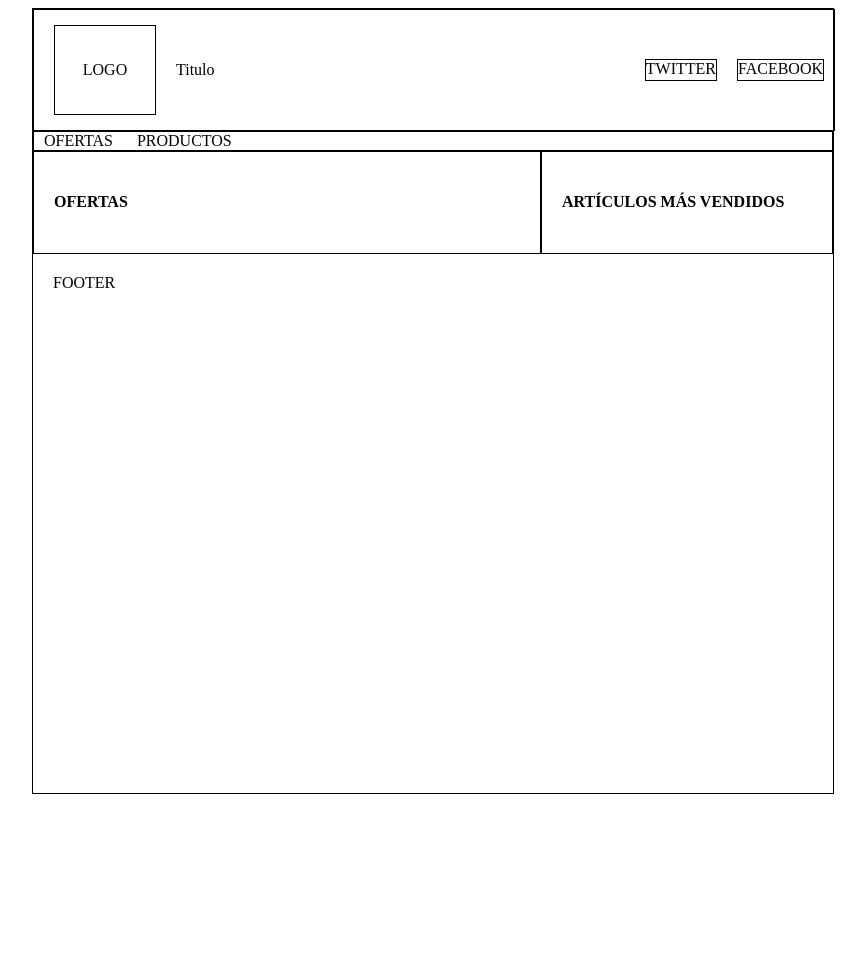
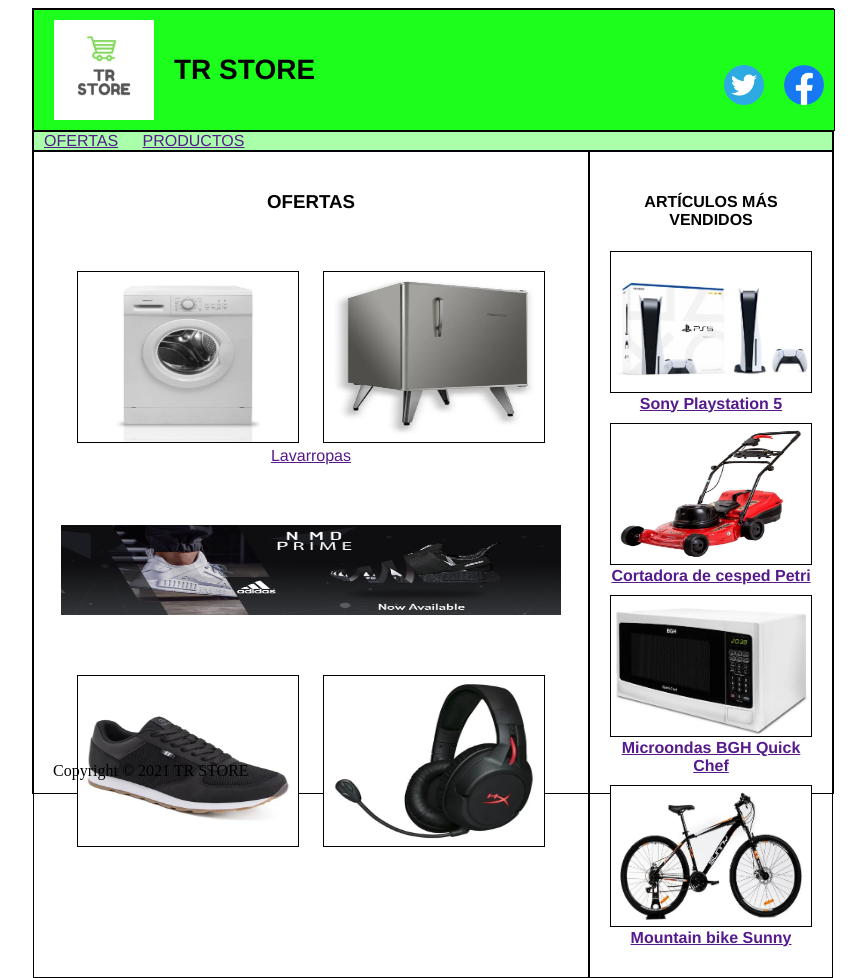
Before and after one commit to jtruzzi/laboratorio-2-tp1-truzzi-ruiz, a plain HTML site: page index.html in a window 1280 px wide. Shown: the whole page, without its empty margins (207-1073 px from the left). Before the commit the page ends 802 px from the top, so only its background shows below. Drawn offline with Linux system fonts and the light colour scheme.

Commit message:
Version beta

```diff
--- a/index.html
+++ b/index.html
@@ -14,18 +14,22 @@
         border: 1px solid black;
         display: flex;
         align-items: center;
+        background-color:rgb(28,255,28);
       }
 
       .logo {
-        border: 1px solid black;
         width: 100px;
         text-align: center;
         padding: 35px 0;
-        margin: 20px;
+        margin: 10px;
       }
 
       .titulo {
         flex-grow: 1;
+        font-size: 28;
+        font-weight: bold;
+        margin: 20px;
+        font-family:'Franklin Gothic Medium', 'Arial Narrow', Arial, sans-serif;
       }
 
       .redes {
@@ -33,18 +37,23 @@
       }
 
       .redes .twitter {
-        border: 1px solid black;
-        height: 20px;
+        height: 10px;
         margin: 10px;
       }
       .redes .facebook {
-        height: 20px;
-        border: 1px solid black;
+        height: 10px;
         margin: 10px;
+      }
+
+      .social {
+        width: 40px;
+
       }
 
       .menu {
         border: 1px solid black;
+        background-color: rgb(170,255,170);
+        font-family: 'Franklin Gothic Medium', 'Arial Narrow', Arial, sans-serif;
       }
 
       .menu-item {
@@ -54,50 +63,127 @@
       .cuerpo {
         display: flex;
         flex-direction: row;
+        font-family: 'Franklin Gothic Medium', 'Arial Narrow', Arial, sans-serif;
       }
 
       .panel-izquierdo {
         border: 1px solid black;
         padding: 20px;
         flex-grow: 1;
+        display: inline-block;
+        text-align: center;
       }
 
       .panel-derecho {
         border: 1px solid black;
         padding: 20px;
         width: 250px;
+        display: block;
+        text-align: center;
+      }
+
+      .ofertas {
+        align-items:center;
+        flex-wrap: wrap;
       }
 
       .footer {
         padding: 20px;
+        position: absolute;
+        bottom: 0;
       }
+
+      .link {
+        display:inline-block;
+        font-weight: bold;
+        margin-top: 2px;
+        margin-bottom: 10px;
+      }
+
+      .oferta {
+        width: 220;
+        height: 170;
+        border: 1px solid black;
+        margin-left: 10px;
+        margin-right: 10px;
+        margin-top: 40px;
+        display:inline;
+      }
+
+      .masVendido {
+        width: 200;
+        height: 140;
+        border: 1px solid black;
+      }
+
+      .anuncio {
+        width: 500;
+        height: 90;
+        margin-top: 60px;
+        margin-bottom: 20px;
+      }
+
     </style>
   </head>
   <html>
     <div class="contenedor">
       <div class="header">
-        <div class="logo">LOGO</div>
-        <div class="titulo">Titulo</div>
+        <div class="logo">
+          <img src="img/logo.png" class="logo">
+        </div>
+        <div class="titulo">TR STORE</div>
 
         <div class="redes">
-          <div class="twitter">TWITTER</div>
-          <div class="twitter">FACEBOOK</div>
+          <div class="twitter">
+            <a href="https://twitter.com" target="_blank">
+              <img src="img/twitter.png" class="social">
+            </a>
+          </div>
+          <div class="facebook">
+            <a href="https://facebook.com" target="_blank">
+              <img src="img/facebook.png" class="social">
+            </a>
+          </div>
         </div>
       </div>
       <div class="menu">
-        <a class="menu-item">OFERTAS</a>
-        <a class="menu-item">PRODUCTOS</a>
+        <a href="" class="menu-item">OFERTAS</a>
+        <a href="" class="menu-item">PRODUCTOS</a>
       </div>
       <div class="cuerpo">
         <div class="panel-izquierdo">
-          <h4>OFERTAS</h4>
+          <h3>OFERTAS</h3>
+
+          <img src="img/oferta1.jpg" class="oferta">
+          <img src="img/oferta2.jpg" class="oferta">
+          <a href="">Lavarropas</a>
+
+          <a href="https://www.adidas.com.ar" target="_blank">
+            <img src="img/banner.jpg" class="anuncio">
+          </a>
+
+          <img src="img/oferta3.jpg" class="oferta">
+          <img src="img/oferta4.jpg" class="oferta">
+
         </div>
         <div class="panel-derecho">
           <h4>ARTÍCULOS MÁS VENDIDOS</h4>
+
+          <img src="img/art1.jpg" alt="Articulo 1" class="masVendido">
+          <a href="" class="link">Sony Playstation 5</a>
+
+          <img src="img/art2.jpg" alt="Articulo 2" class="masVendido">
+          <a href="" class="link">Cortadora de cesped Petri</a>
+
+          <img src="img/art3.jpg" alt="Articulo 3" class="masVendido">
+          <a href="" class="link">Microondas BGH Quick Chef</a>
+
+          <img src="img/art4.jpg" alt="Articulo 4" class="masVendido">
+          <a href="" class="link">Mountain bike Sunny</a>
         </div>
       </div>
       <div class="footer">
-        FOOTER
+        Copyright © 2021 TR STORE
       </div>
     </div>
   </html>
```
Also changed, not shown: img/art1.jpg (added), img/art2.jpg (added), img/art3.jpg (added), img/art4.jpg (added), img/banner.jpg (added), img/facebook.png (added), img/logo.png (added), img/oferta1.jpg (added), img/oferta2.jpg (added), img/oferta3.jpg (added), img/oferta4.jpg (added), img/twitter.png (added).
